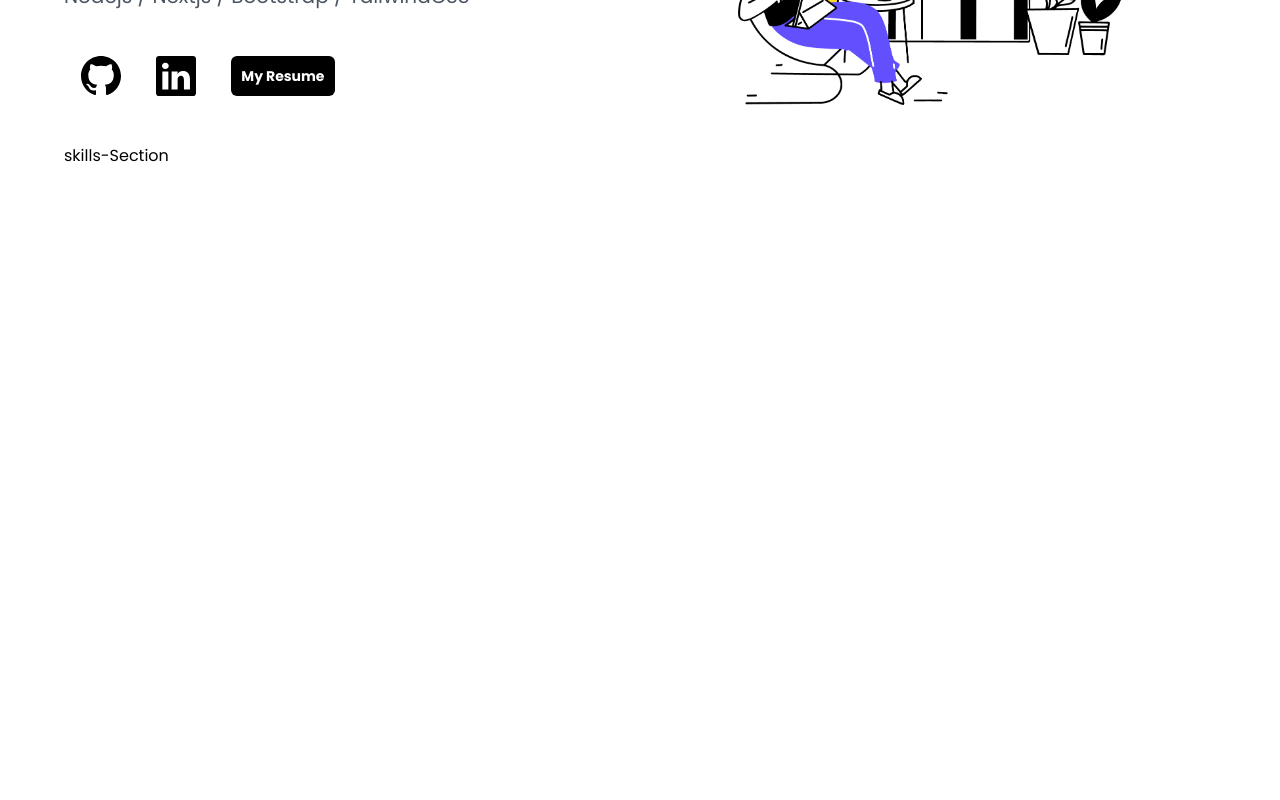
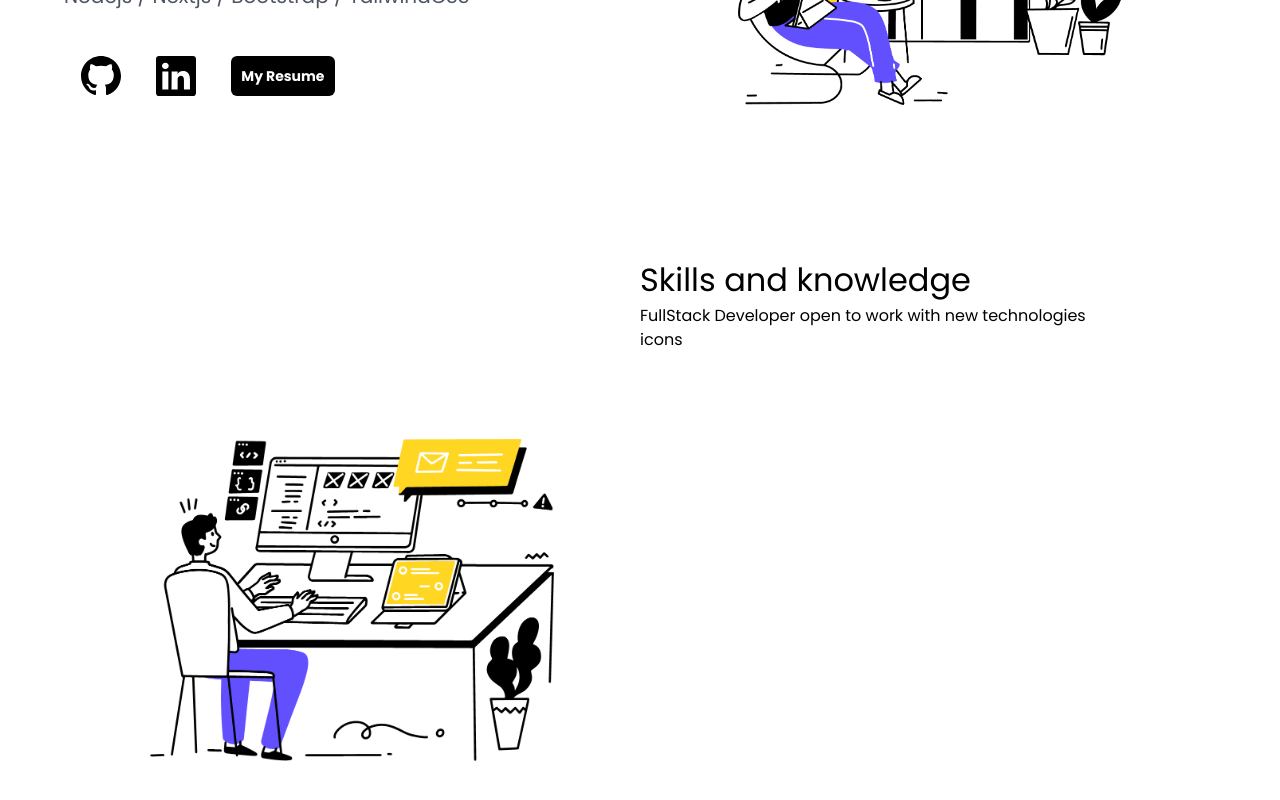
Before and after one commit to FranArteaga/portfolio, a Next.js app: page / in a window 1280 px wide. Shown: the part 328-1128 px from the top of the page. Before the commit the page ends 800 px from the top, so only its background shows below. Built offline with nearby package versions, Linux system fonts and the light colour scheme.

Commit message:
defined first structure for skills section

```diff
--- a/src/components/SkillsSection.js
+++ b/src/components/SkillsSection.js
@@ -2,8 +2,24 @@ import React from 'react'
 
 export default function SkillsSection() {
   return (
-    <section>
-      skills-Section
+    <section className='h-[100vh] flex pt-28'>
+
+      <section className='w-[50%] grid'>
+        <img src="./coding.png" className='w-[70%] place-self-center ' />
+      </section>
+
+      <section className='w-[50%]'>
+        <h2 className=' text-[2em] font-sm'>
+          Skills and knowledge
+        </h2>
+        <p>
+          FullStack Developer open to work with new technologies
+        </p>
+        <span className=''>
+          icons
+        </span>
+      </section>
+
     </section>
 
   )
```
Also changed, not shown: public/coding.png (added).
